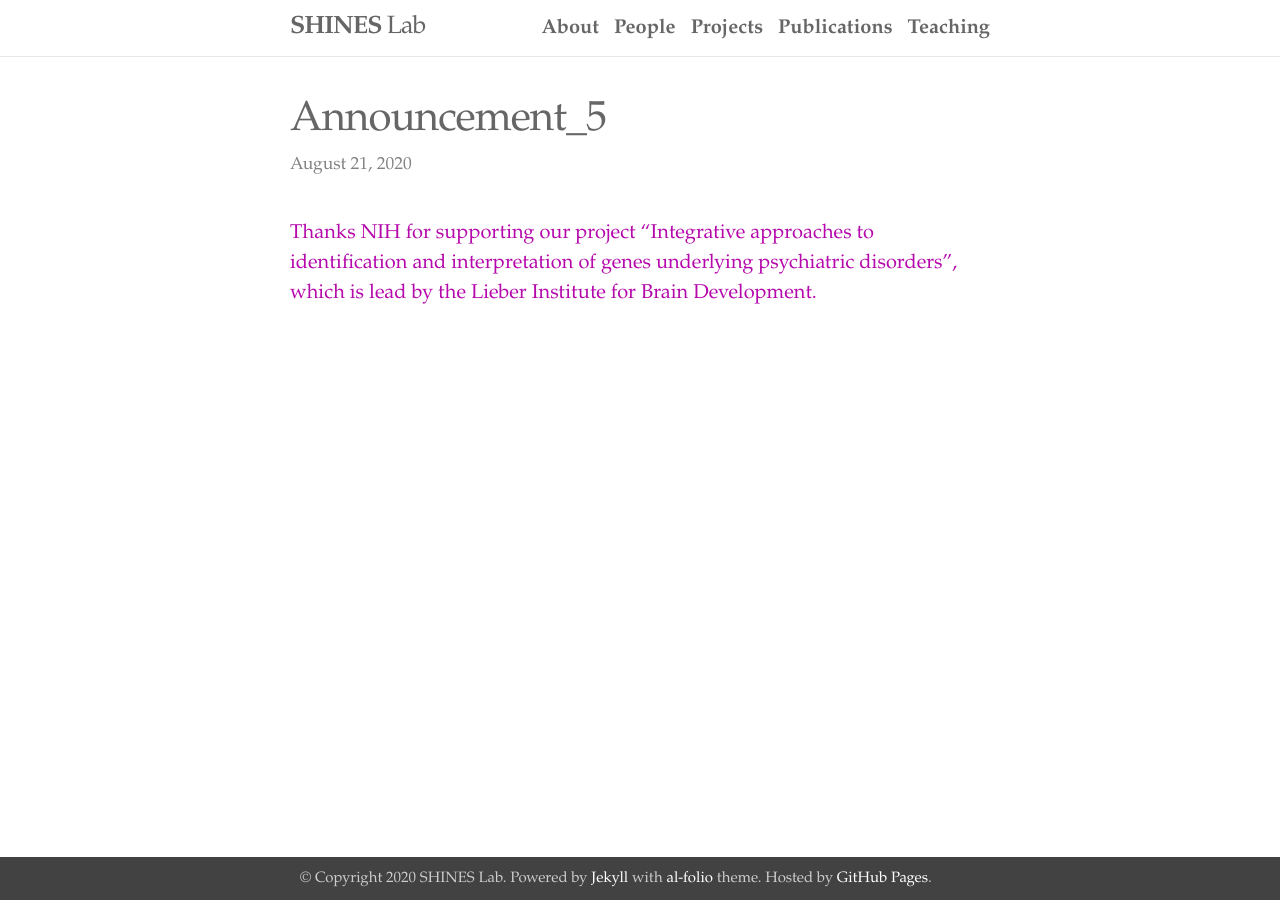
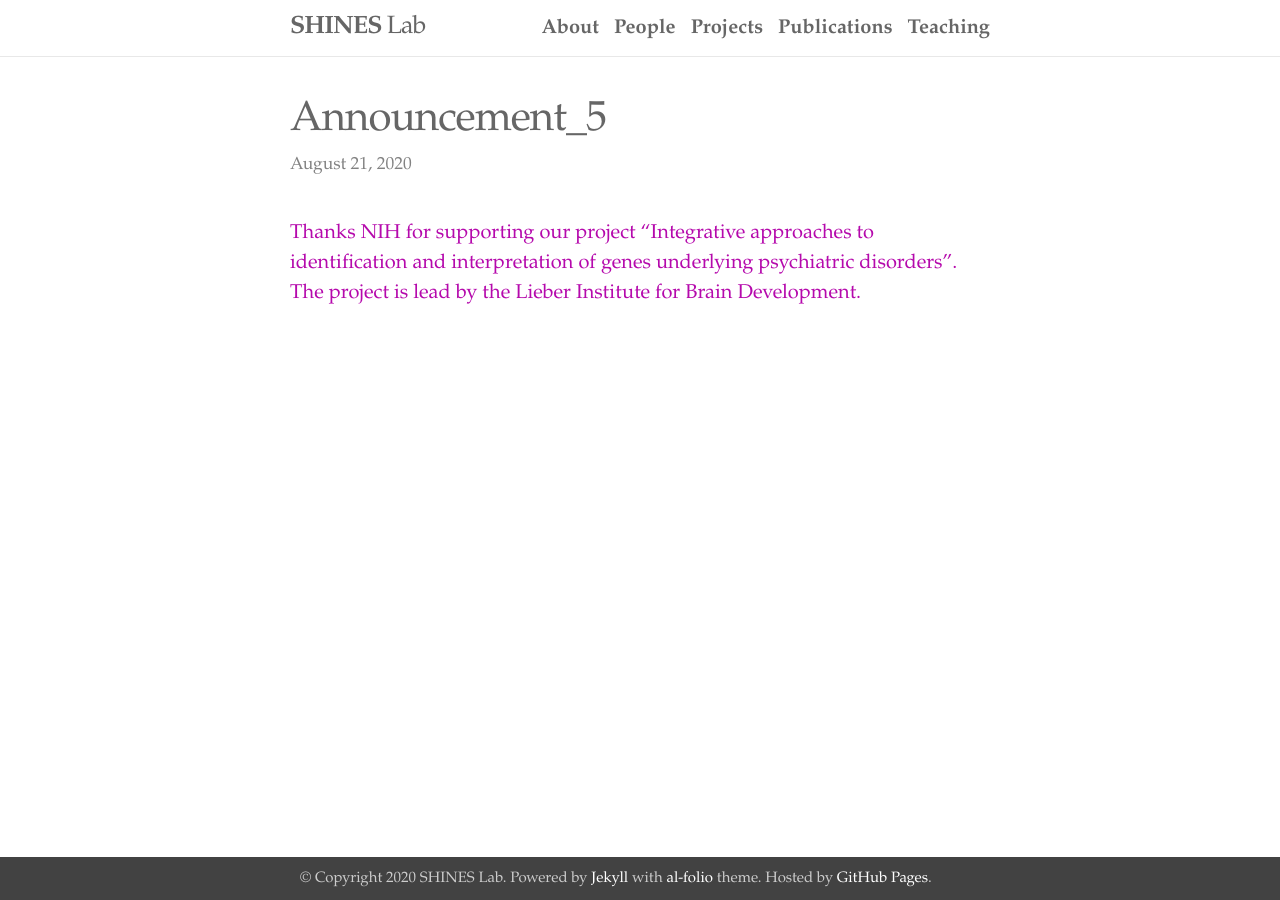
Before and after one commit to shines-lab/shines-lab.github.io, a Jekyll site: the page built from _news/announcement_5.md, in a window 1280 px wide. Built offline with Jekyll 4.4.1, drawn with Linux system fonts in a browser that asks for light colours.

Commit message:
Update announcement_5.md

```diff
--- a/_news/announcement_5.md
+++ b/_news/announcement_5.md
@@ -4,4 +4,4 @@ date: 2020-08-21
 inline: true
 ---
 
-<a href="https://www.egr.uh.edu/news/202008/lin-receives-sub-award-nih-grant-work-psychiatric-genetics"> Thanks NIH for supporting our project "Integrative approaches to identification and interpretation of genes underlying psychiatric disorders", which is lead by the <a href="https://www.libd.org"> Lieber Institute for Brain Development.
+<a href="https://www.egr.uh.edu/news/202008/lin-receives-sub-award-nih-grant-work-psychiatric-genetics"> Thanks NIH for supporting our project "Integrative approaches to identification and interpretation of genes underlying psychiatric disorders". The project is lead by the <a href="https://www.libd.org"> Lieber Institute for Brain Development.
```
